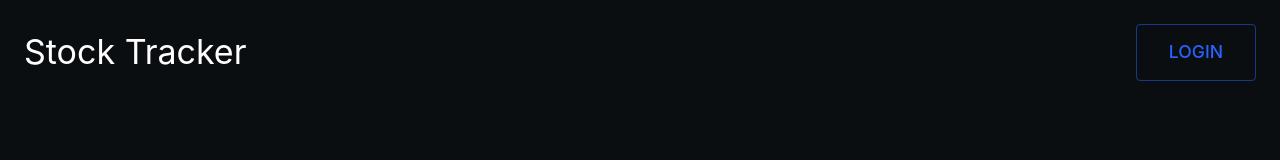
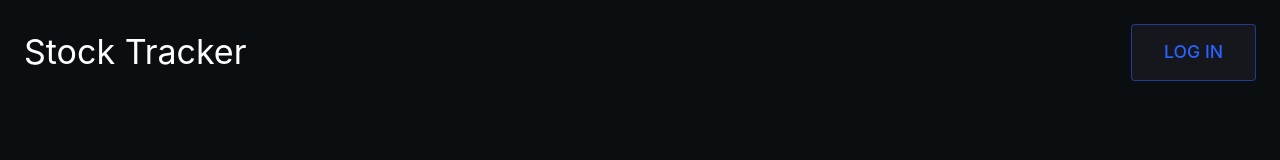
Before and after one commit to TradeLayers/FE, a React (Vite) app: page / in a window 1280 px wide. Shown: the top 160 px of the page. Built offline with nearby package versions, Linux system fonts and the light colour scheme.

Commit message:
Button displays Log Out when user is logged in

```diff
--- a/src/MainPage.tsx
+++ b/src/MainPage.tsx
@@ -1,19 +1,41 @@
-import { Outlet, Link as RouterLink } from 'react-router-dom';
+import { Outlet, useNavigate } from 'react-router-dom';
 import { Box, Button, Typography } from '@mui/material';
+import { signOut } from 'firebase/auth';
+import { useDispatch, useSelector } from 'react-redux';
+
+import { auth } from '@configs/firebase';
+import { UserType } from '@models/userTypes';
+import { type RootState } from '@store/store';
+import { resetUserInfo } from '@store/userSlice';
 
 const MainPage: React.FC = () => {
+    const navigate = useNavigate();
+    const dispatch = useDispatch();
+    const userType = useSelector((state: RootState) => state.userSliceName.userType);
+    const isLoggedIn = userType !== UserType.Guest;
+
+    const handleAuthButtonClick = async () => {
+        if (!isLoggedIn) {
+            navigate('/login');
+            return;
+        }
+
+        await signOut(auth);
+        dispatch(resetUserInfo());
+        navigate('/');
+    };
+
     return (
-        <Box
-            sx={{ p: 3 }}>
+        <Box sx={{ p: 3 }}>
             <Box
-                sx={{ display: 'flex',
+                sx={{
+                    display: 'flex',
                     justifyContent: 'space-between',
                     alignItems: 'center',
-                    mb: 3 }}>
-                <Typography
-                    variant="h4"
-                    component="h1">
-
+                    mb: 3,
+                }}
+            >
+                <Typography variant="h4" component="h1">
                     Stock Tracker
                 </Typography>
                 <Button
@@ -22,11 +44,12 @@ const MainPage: React.FC = () => {
                     sx={{
                         px: 4,
                         py: 1.5,
-                        fontSize: '1.1rem' }}
-                    component={RouterLink}
-                    to="/login">
-
-                    Login
+                        fontSize: '1.1rem',
+                        backgroundColor: '#16171dff',
+                    }}
+                    onClick={handleAuthButtonClick}
+                >
+                    {isLoggedIn ? 'Log Out' : 'Log In'}
                 </Button>
             </Box>
             <Outlet />
```
